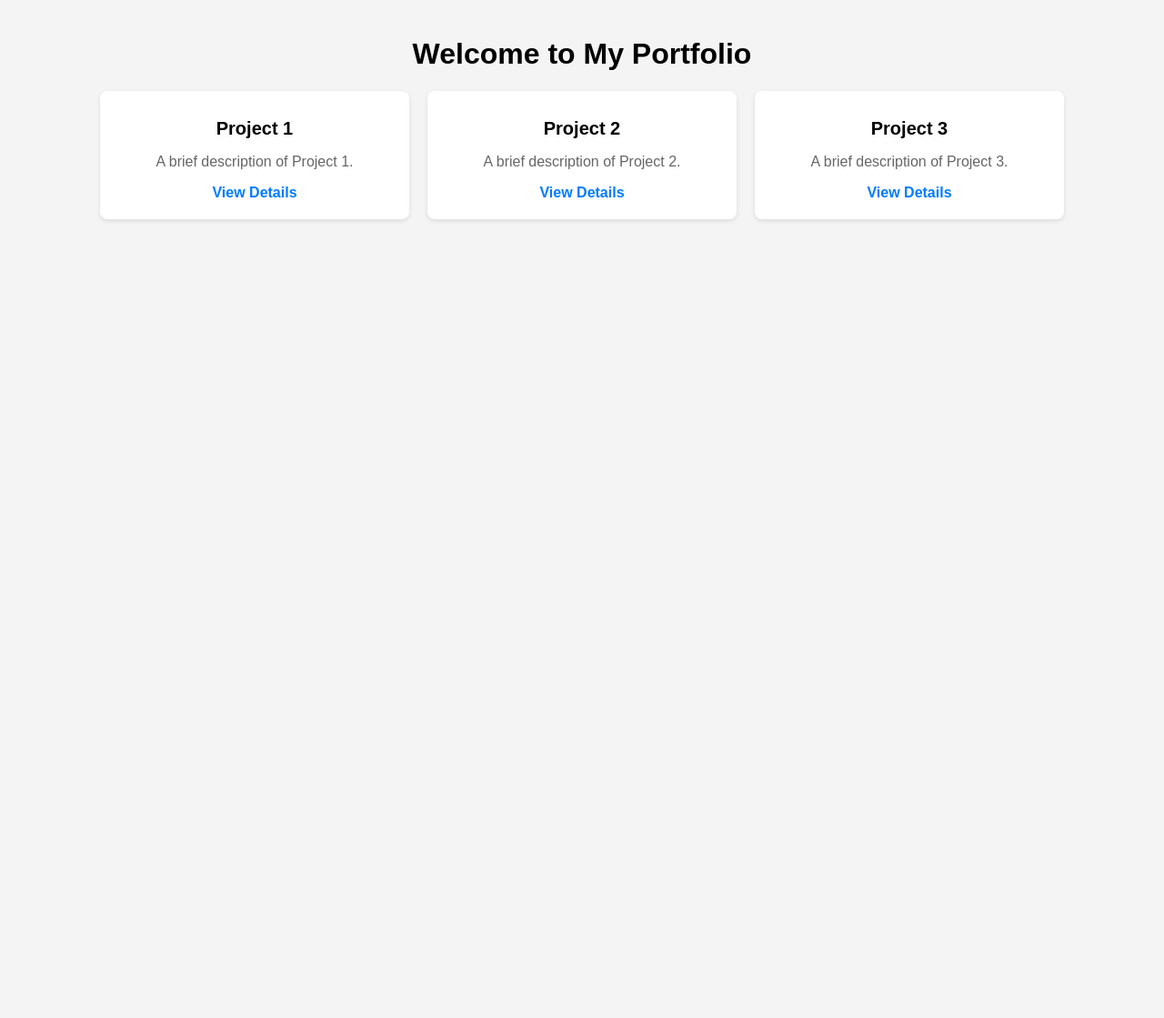
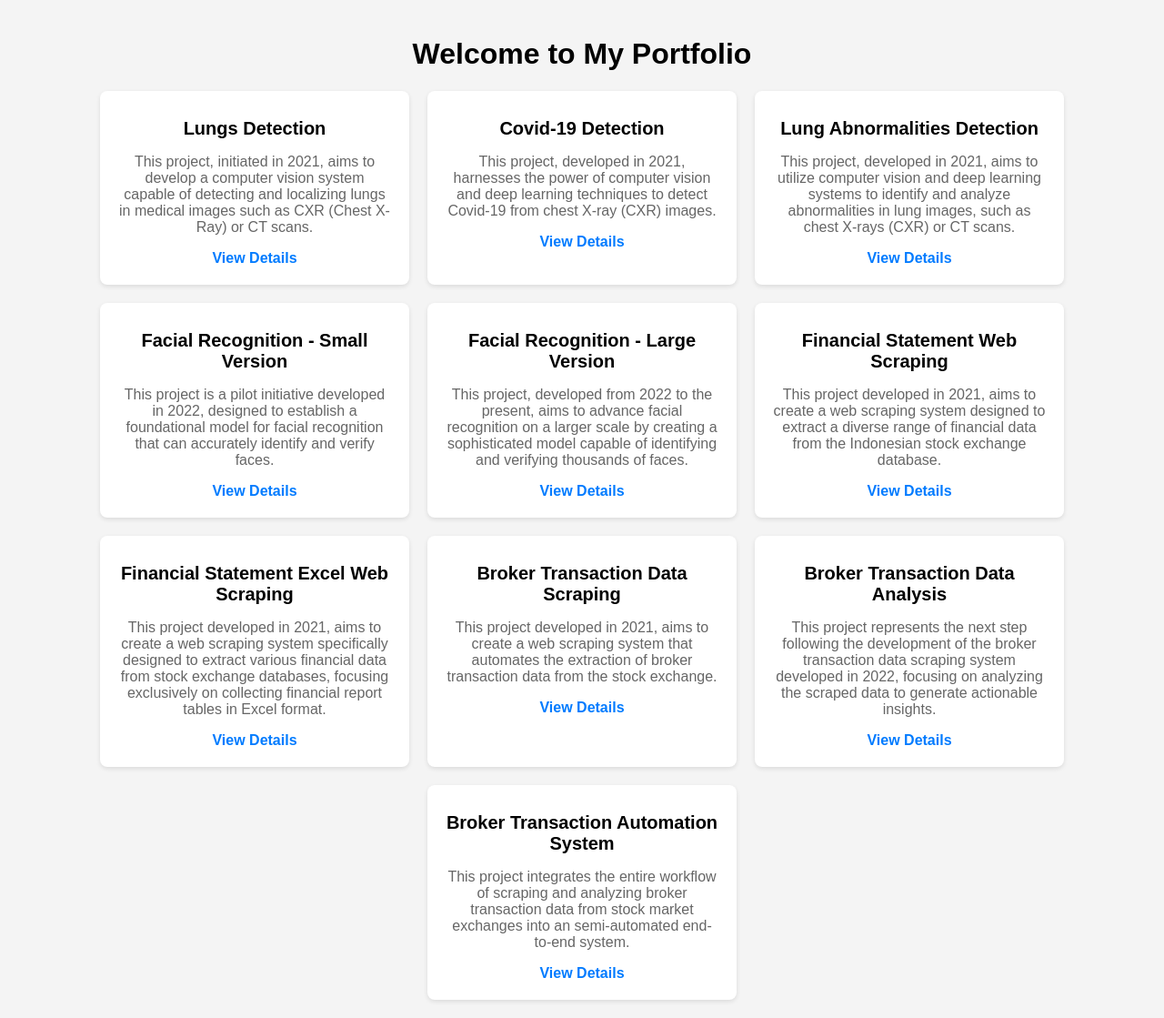
Before and after one commit to azzindani/azzindani.github.io, a Jekyll site: the page index.html, which Jekyll copies as it is, in a window 1280 px wide. Shown: the whole page at 91% size. Built offline with Jekyll 4.4.1, drawn with Linux system fonts in a browser that asks for light colours; before the commit the page ends 900 px from its top, so only the background shows below that.

Commit message:
Update index.html

```diff
--- a/index.html
+++ b/index.html
@@ -55,19 +55,54 @@
   <h1>Welcome to My Portfolio</h1>
   <div class="card-container">
     <div class="card">
-      <h2>Project 1</h2>
-      <p>A brief description of Project 1.</p>
-      <a href="https://github.com/your-username/your-repo/blob/main/README.md" target="_blank">View Details</a>
+      <h2>Lungs Detection</h2>
+      <p>This project, initiated in 2021, aims to develop a computer vision system capable of detecting and localizing lungs in medical images such as CXR (Chest X-Ray) or CT scans.</p>
+      <a href="https://github.com/azzindani/azzindani.github.io/blob/main/docs/page1.md" target="_blank">View Details</a>
     </div>
     <div class="card">
-      <h2>Project 2</h2>
-      <p>A brief description of Project 2.</p>
-      <a href="https://github.com/your-username/your-repo/blob/main/README.md" target="_blank">View Details</a>
+      <h2>Covid-19 Detection</h2>
+      <p>This project, developed in 2021, harnesses the power of computer vision and deep learning techniques to detect Covid-19 from chest X-ray (CXR) images.</p>
+      <a href="https://github.com/azzindani/azzindani.github.io/blob/main/docs/page2.md" target="_blank">View Details</a>
     </div>
     <div class="card">
-      <h2>Project 3</h2>
-      <p>A brief description of Project 3.</p>
-      <a href="https://github.com/your-username/your-repo/blob/main/README.md" target="_blank">View Details</a>
+      <h2>Lung Abnormalities Detection</h2>
+      <p>This project, developed in 2021, aims to utilize computer vision and deep learning systems to identify and analyze abnormalities in lung images, such as chest X-rays (CXR) or CT scans.</p>
+      <a href="https://github.com/azzindani/azzindani.github.io/blob/main/docs/page3.md" target="_blank">View Details</a>
+    </div>
+    <div class="card">
+      <h2>Facial Recognition - Small Version</h2>
+      <p>This project is a pilot initiative developed in 2022, designed to establish a foundational model for facial recognition that can accurately identify and verify faces.</p>
+      <a href="https://github.com/azzindani/azzindani.github.io/blob/main/docs/page4.md" target="_blank">View Details</a>
+    </div>
+    <div class="card">
+      <h2>Facial Recognition - Large Version</h2>
+      <p>This project, developed from 2022 to the present, aims to advance facial recognition on a larger scale by creating a sophisticated model capable of identifying and verifying thousands of faces.</p>
+      <a href="https://github.com/azzindani/azzindani.github.io/blob/main/docs/page5.md" target="_blank">View Details</a>
+    </div>
+    <div class="card">
+      <h2>Financial Statement Web Scraping</h2>
+      <p>This project developed in 2021, aims to create a web scraping system designed to extract a diverse range of financial data from the Indonesian stock exchange database.</p>
+      <a href="https://github.com/azzindani/azzindani.github.io/blob/main/docs/page6.md" target="_blank">View Details</a>
+    </div>
+    <div class="card">
+      <h2>Financial Statement Excel Web Scraping</h2>
+      <p>This project developed in 2021, aims to create a web scraping system specifically designed to extract various financial data from stock exchange databases, focusing exclusively on collecting financial report tables in Excel format.</p>
+      <a href="https://github.com/azzindani/azzindani.github.io/blob/main/docs/page7.md" target="_blank">View Details</a>
+    </div>
+    <div class="card">
+      <h2>Broker Transaction Data Scraping</h2>
+      <p>This project developed in 2021, aims to create a web scraping system that automates the extraction of broker transaction data from the stock exchange.</p>
+      <a href="https://github.com/azzindani/azzindani.github.io/blob/main/docs/page8.md" target="_blank">View Details</a>
+    </div>
+    <div class="card">
+      <h2>Broker Transaction Data Analysis</h2>
+      <p>This project represents the next step following the development of the broker transaction data scraping system developed in 2022, focusing on analyzing the scraped data to generate actionable insights.</p>
+      <a href="https://github.com/azzindani/azzindani.github.io/blob/main/docs/page9.md" target="_blank">View Details</a>
+    </div>
+    <div class="card">
+      <h2>Broker Transaction Automation System</h2>
+      <p>This project integrates the entire workflow of scraping and analyzing broker transaction data from stock market exchanges into an semi-automated end-to-end system.</p>
+      <a href="https://github.com/azzindani/azzindani.github.io/blob/main/docs/page10.md" target="_blank">View Details</a>
     </div>
     <!-- Add more cards as needed -->
   </div>
```
